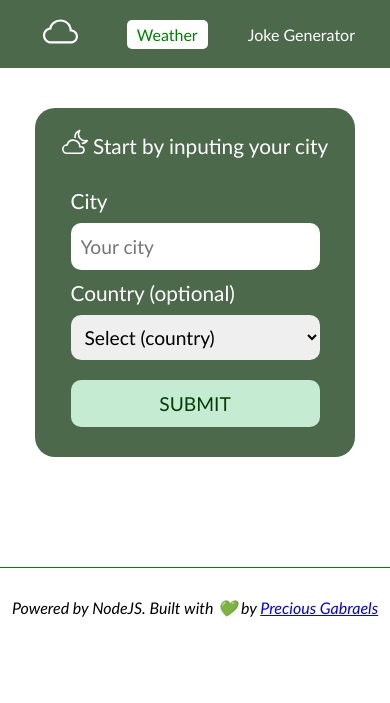
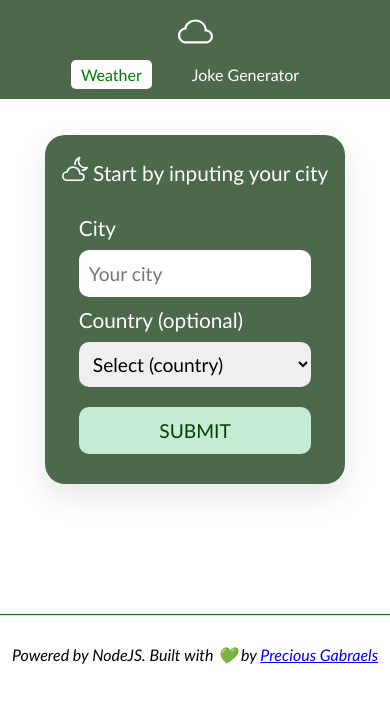
Before and after one commit to Novavamp/Weather-Forecast-and-Joke-Generator, a Node server app: page / in a window 390 px wide. Shown: the top 703 px of the page. Run offline with Node 20, Linux system fonts and the light colour scheme.

Commit message:
style: refine responsive UI and accessibility

```diff
--- a/public/style/styles.css
+++ b/public/style/styles.css
@@ -436,3 +436,19 @@ hr {
     color: #14362829;
     border: 0.5px solid;
 }
+
+/* Portfolio polish: responsive layout, clearer controls, and accessible focus states. */
+:where(button, input, select, a) { transition: color .18s ease, background-color .18s ease, border-color .18s ease, box-shadow .18s ease; }
+:where(a, button, input, select):focus-visible { outline: 3px solid #2f855a; outline-offset: 3px; }
+.container-1, .grid-container, .jokes-form, .output { box-shadow: 0 12px 32px rgba(13, 55, 30, .12); }
+.weather-form input:not([type="submit"]):focus, .jokes-form input:focus, .search:focus, select:focus { border: 2px solid #2f855a; }
+@media (max-width: 760px) {
+  header { flex-wrap: wrap; justify-content: center; gap: 12px; font-size: 1rem; }
+  .div1, .div2, .div3 { width: 100%; }
+  .flex { flex-direction: column; gap: 24px; padding: 16px; box-sizing: border-box; }
+  .container-1, .container-2, section.container-2 { width: 100%; max-width: 620px; box-sizing: border-box; }
+  .grid-container { width: 100%; max-width: 100%; box-sizing: border-box; padding: 24px 16px; }
+  .response { gap: 18px; grid-template-columns: repeat(2, minmax(0, 1fr)); }
+  .jokes-form { width: min(94%, 680px); flex-wrap: wrap; padding: 18px; box-sizing: border-box; }
+  .output { width: min(90%, 680px) !important; box-sizing: border-box; margin-bottom: 0; }
+}
```
